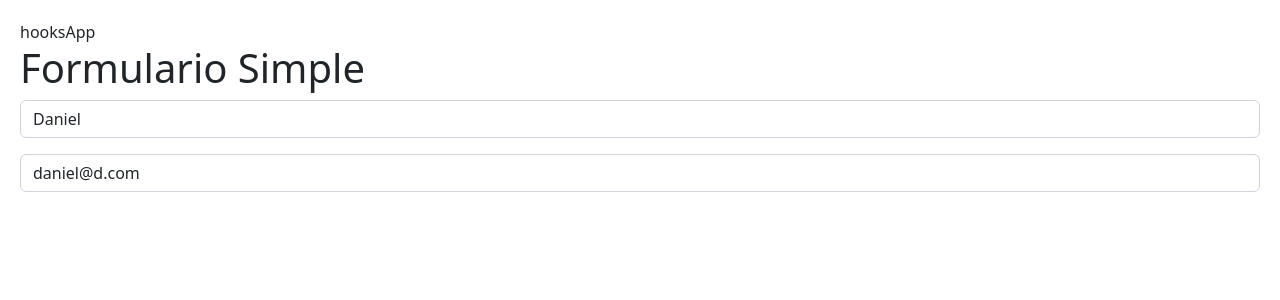
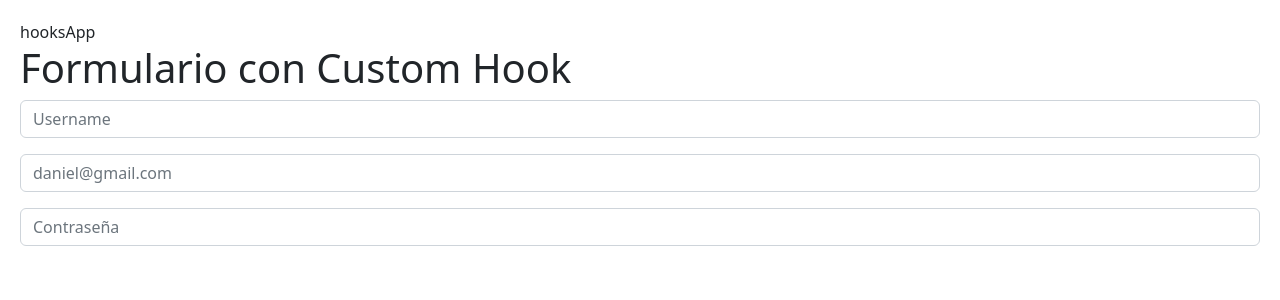
Before and after one commit to danielos35/react, a React (Vite) app in the folder 06_hooks/: page / in a window 1280 px wide. Shown: the top 300 px of the page. Built offline with nearby package versions, Linux system fonts and the light colour scheme.

Commit message:
customHook para formulario

```diff
--- /dev/null
+++ b/06_hooks/src/02_use_effect/FormularioConCustomHook.jsx
@@ -0,0 +1,46 @@
+import { useForm } from "../hooks/useForm"
+export const FormularioConCustomHook = () => {
+
+    const { estadoFormulario:{ username, email, password}, oninputChange} = useForm({
+        username : '',
+        email : '',
+        password : '',
+    })
+
+
+
+    return (
+        <>
+            <h1>
+                Formulario con Custom Hook
+            </h1>
+
+            <input
+                type = "text"
+                className = "form-control"
+                placeholder = "Username"
+                name = "username"
+                value={username}
+                onChange = {oninputChange}
+            />
+
+            <input
+                type = "email"
+                className = "form-control mt-3"
+                placeholder = "daniel@gmail.com"
+                name = "email"
+                value={email}
+                onChange = {oninputChange}
+            />
+
+            <input
+                type = "Password"
+                className = "form-control mt-3"
+                placeholder = "Contraseña"
+                name = "password"
+                value={password}
+                onChange = {oninputChange}
+            />
+        </>
+    )
+}
--- a/06_hooks/src/HooksApp.jsx
+++ b/06_hooks/src/HooksApp.jsx
@@ -1,6 +1,7 @@
 import { CustomHook } from "./01_use_state/CustomHook"
 import { Use_state_component } from "./01_use_state/Use_state_component"
 import { FormularioSimple } from "./02_use_effect/FormularioSimple"
+import { FormularioConCustomHook } from "./02_use_effect/FormularioConCustomHook"
 
 export const HooksApp = () => {
   return (
@@ -8,7 +9,7 @@
       <div>hooksApp</div>
       {/* <Use_state_component/> */}
       {/* <CustomHook/> */}
-      <FormularioSimple/>
+      <FormularioConCustomHook/>
     </>
   )
 }
--- /dev/null
+++ b/06_hooks/src/hooks/useForm.js
@@ -0,0 +1,20 @@
+import { useState } from "react";
+
+export const useForm = ( initialForm = {} ) => {
+
+
+    const [estadoFormulario, setEstadoFormulario] = useState(initialForm)
+    const oninputChange =  ({target}) => {
+        const {name, value} = target;
+        setEstadoFormulario({
+            ...estadoFormulario,
+            [name]:value
+        })
+    }
+
+
+    return {
+        estadoFormulario,
+        oninputChange
+    }
+}
```
Also changed, not shown: 1 other file (tests, documents, lock files or other folders).
